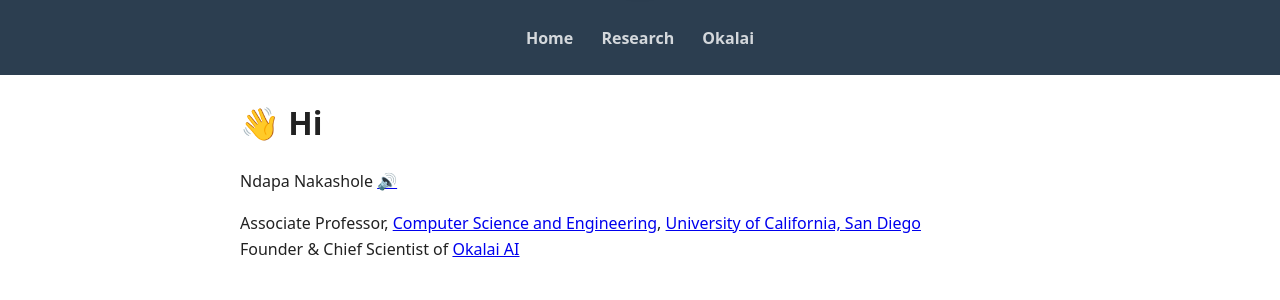
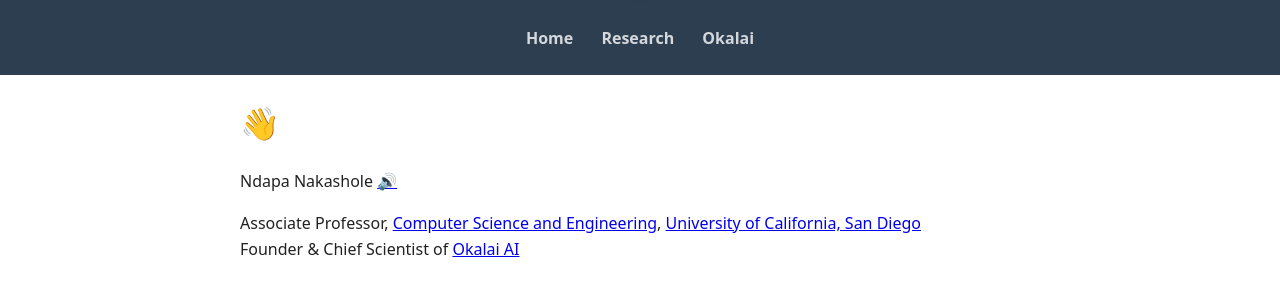
Before and after one commit to ndapa/ndapa.github.io, a Jekyll site: the page built from index.md, in a window 1280 px wide. Shown: the part 266-566 px from the top of the page. Built offline with Jekyll 4.4.1, drawn with Linux system fonts in a browser that asks for light colours.

```diff
--- a/index.md
+++ b/index.md
@@ -3,7 +3,7 @@ layout: default
 title: "Home"
 ---
 
-# 👋 Hi
+# 👋
 
 Ndapa Nakashole
 [🔊]( {{ '/assets/audio/name.mp3' | relative_url }} )
```
